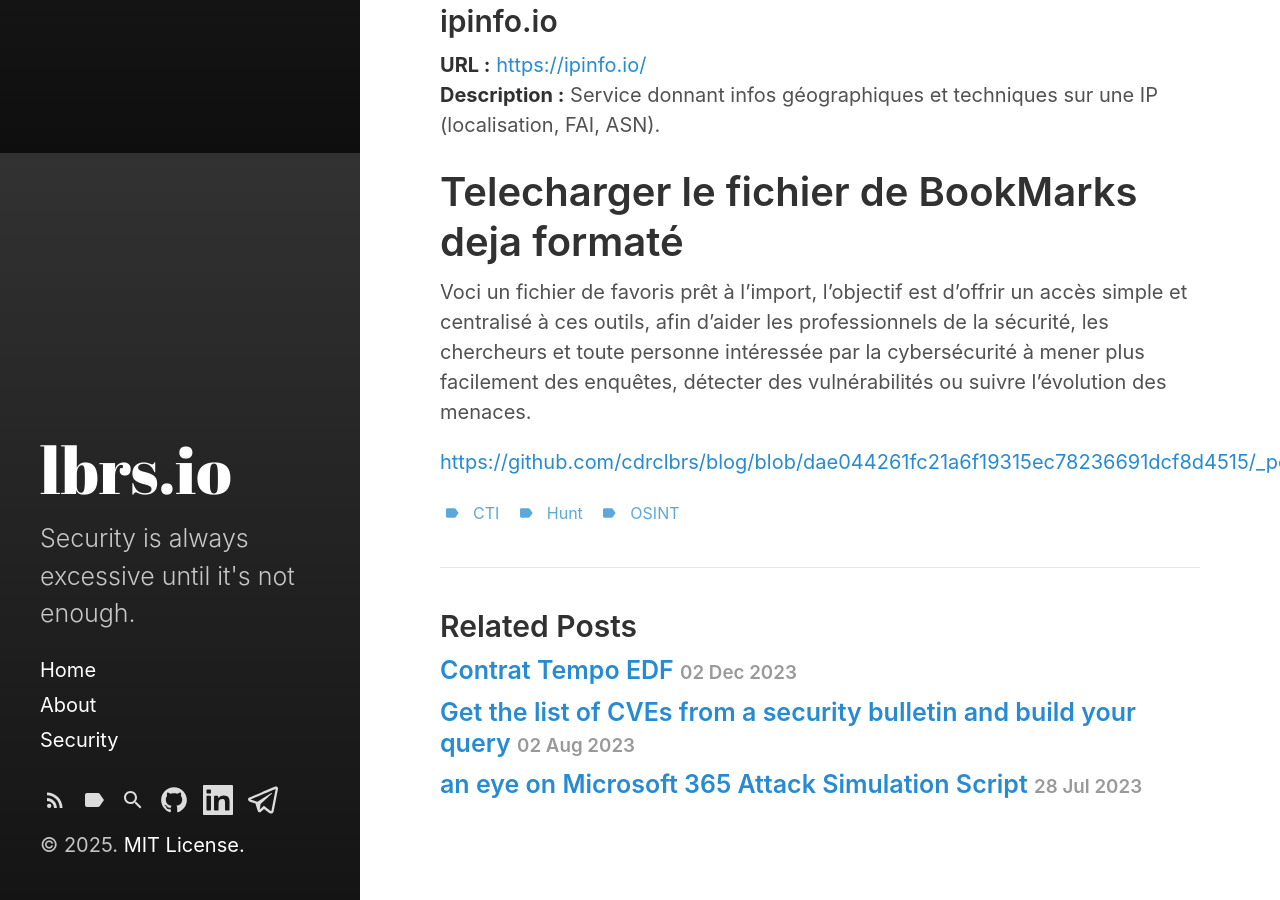
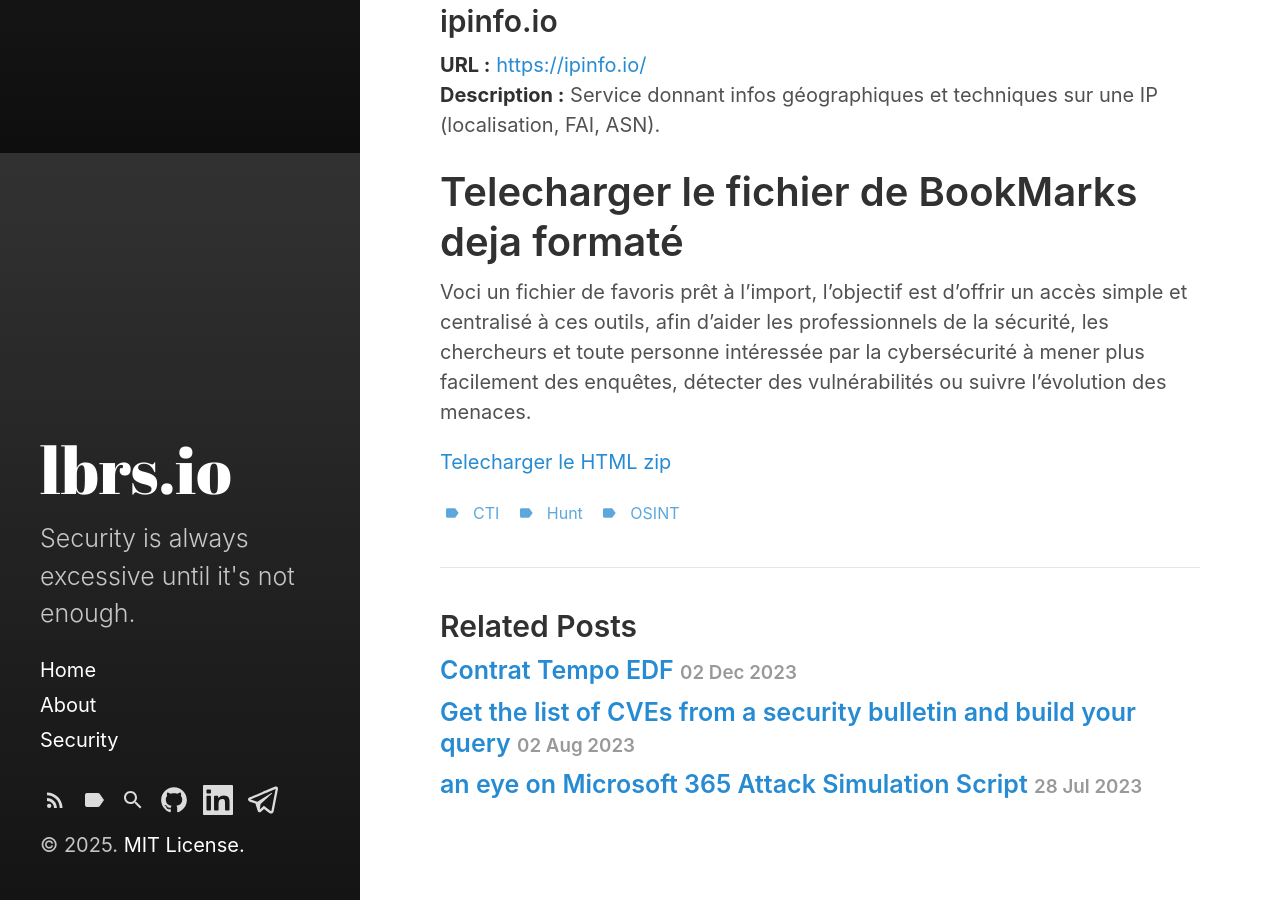
Before and after one commit to cdrclbrs/blog, a Jekyll site: the page built from _posts/2025-01-01-OSINT-Links.md, in a window 1280 px wide and 900 px high, scrolled down 6147 px. Built offline with Jekyll 4.4.1, drawn with Linux system fonts in a browser that asks for light colours.

Commit message:
Update 2025-01-01-OSINT-Links.md

```diff
--- a/_posts/2025-01-01-OSINT-Links.md
+++ b/_posts/2025-01-01-OSINT-Links.md
@@ -195,4 +195,4 @@
 
 Voci un fichier de favoris prêt à l’import, l’objectif est d’offrir un accès simple et centralisé à ces outils, afin d’aider les professionnels de la sécurité, les chercheurs et toute personne intéressée par la cybersécurité à mener plus facilement des enquêtes, détecter des vulnérabilités ou suivre l’évolution des menaces.
 
-[https://github.com/cdrclbrs/blog/blob/dae044261fc21a6f19315ec78236691dcf8d4515/_posts/bookmarks.html.zip](https://github.com/cdrclbrs/blog/blob/dae044261fc21a6f19315ec78236691dcf8d4515/_posts/bookmarks.html.zip)
+[Telecharger le HTML zip](https://github.com/cdrclbrs/blog/blob/dae044261fc21a6f19315ec78236691dcf8d4515/_posts/bookmarks.html.zip)
```
